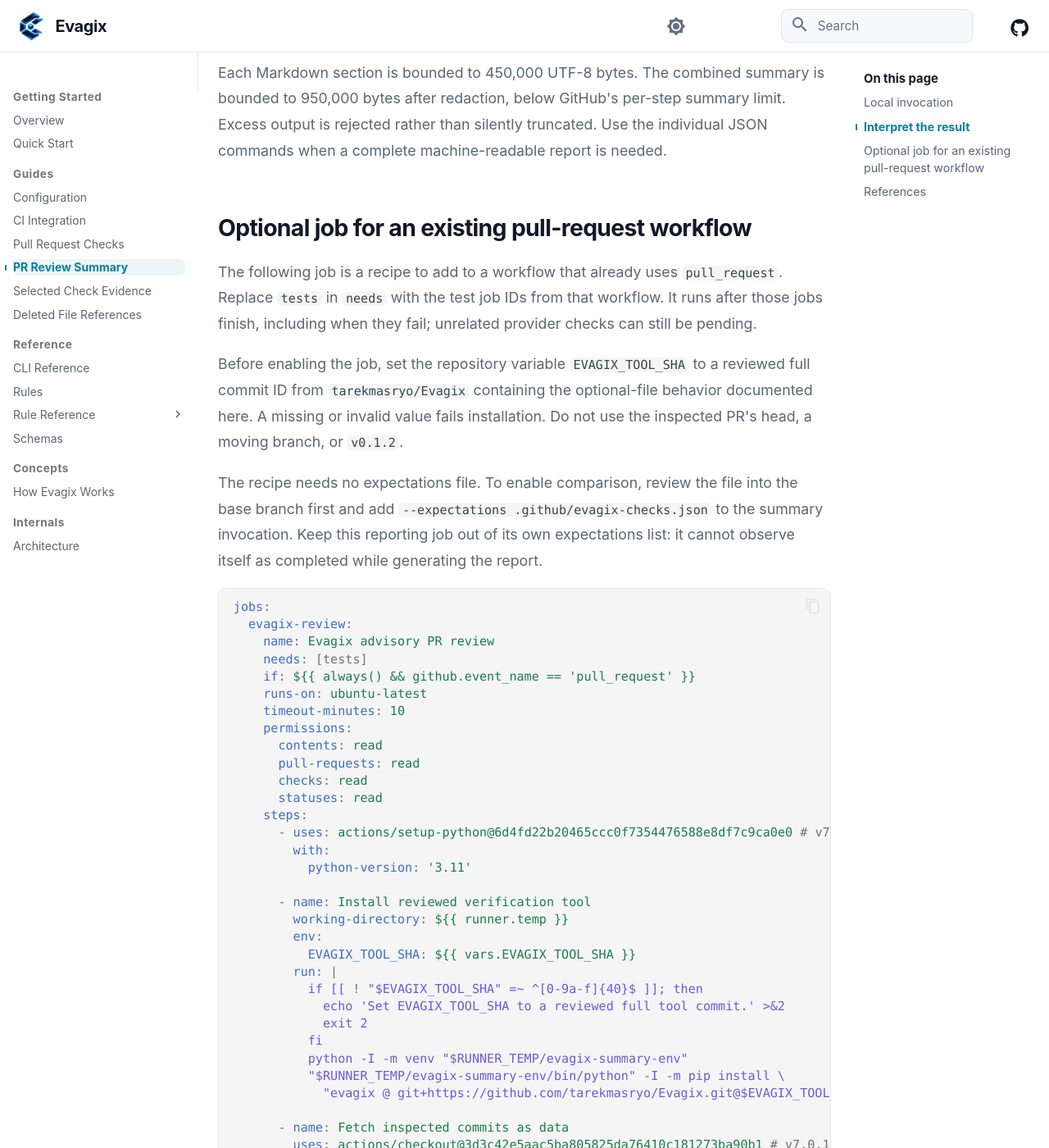
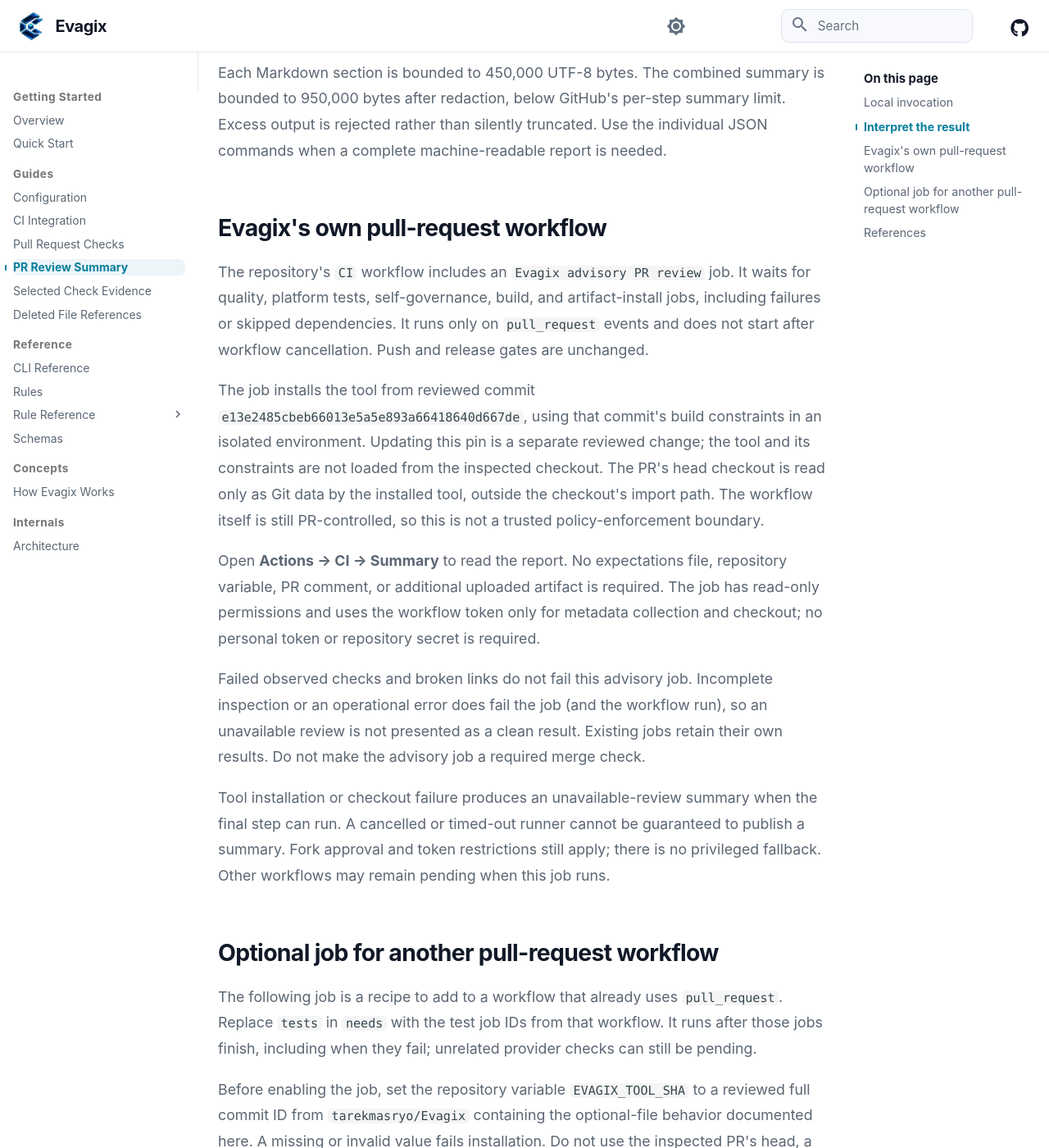
Before and after one commit to tarekmasryo/Evagix, an MkDocs documentation site: the page built from docs/guides/pr-review-summary.md, in a window 1280 px wide and 1400 px high, scrolled down 2007 px. Shown: the whole window at 82% size. Built offline with MkDocs 1.6.1 and Material for MkDocs 9.7.7, drawn with Linux system fonts in a browser that asks for light colours; comment, search, counter and statistics services are not loaded; some of the changed text lies outside the part shown.

Commit message:
ci: run advisory PR summaries after existing checks

````diff
--- a/docs/guides/pr-review-summary.md
+++ b/docs/guides/pr-review-summary.md
@@ -69,7 +69,38 @@ bounded to 950,000 bytes after redaction, below GitHub's per-step summary limit.
 Excess output is rejected rather than silently truncated. Use the individual
 JSON commands when a complete machine-readable report is needed.
 
-## Optional job for an existing pull-request workflow
+## Evagix's own pull-request workflow
+
+The repository's `CI` workflow includes an `Evagix advisory PR review` job.
+It waits for quality, platform tests, self-governance, build, and artifact-install
+jobs, including failures or skipped dependencies. It runs only on `pull_request`
+events and does not start after workflow cancellation. Push and release gates
+are unchanged.
+
+The job installs the tool from reviewed commit
+`e13e2485cbeb66013e5a5e893a66418640d667de`, using that commit's build constraints
+in an isolated environment. Updating this pin is a separate reviewed change;
+the tool and its constraints are not loaded from the inspected checkout. The PR's head
+checkout is read only as Git data by the installed tool, outside the checkout's
+import path. The workflow itself is still PR-controlled, so this is not a trusted
+policy-enforcement boundary.
+
+Open **Actions → CI → Summary** to read the report. No expectations file,
+repository variable, PR comment, or additional uploaded artifact is required.
+The job has read-only permissions and uses the workflow token only for metadata
+collection and checkout; no personal token or repository secret is required.
+
+Failed observed checks and broken links do not fail this advisory job. Incomplete
+inspection or an operational error does fail the job (and the workflow run), so
+an unavailable review is not presented as a clean result. Existing jobs retain
+their own results. Do not make the advisory job a required merge check.
+
+Tool installation or checkout failure produces an unavailable-review summary
+when the final step can run. A cancelled or timed-out runner cannot be guaranteed
+to publish a summary. Fork approval and token restrictions still apply; there is
+no privileged fallback. Other workflows may remain pending when this job runs.
+
+## Optional job for another pull-request workflow
 
 The following job is a recipe to add to a workflow that already uses
 `pull_request`. Replace `tests` in `needs` with the test job IDs from that
@@ -91,7 +122,7 @@ jobs:
   evagix-review:
     name: Evagix advisory PR review
     needs: [tests]
-    if: ${{ always() && github.event_name == 'pull_request' }}
+    if: ${{ always() && !cancelled() && github.event_name == 'pull_request' }}
     runs-on: ubuntu-latest
     timeout-minutes: 10
     permissions:
@@ -143,18 +174,14 @@ jobs:
             --base "$BASE_SHA" --head "$HEAD_SHA" > "$report"
           review_status=$?
           set -e
-          case "$review_status" in
-            0|1)
-              cat "$report" >> "$GITHUB_STEP_SUMMARY"
-              exit "$review_status"
-              ;;
-            *)
-              printf '%s\n' '## Evagix review unavailable' '' \
-                'The review could not inspect matching committed inputs and GitHub evidence. See the operational error; no clean result is implied.' \
-                >> "$GITHUB_STEP_SUMMARY"
-              exit 2
-              ;;
-          esac
+          if [[ ( "$review_status" == 0 || "$review_status" == 1 ) && -s "$report" ]]; then
+            cat "$report" >> "$GITHUB_STEP_SUMMARY"
+            exit "$review_status"
+          fi
+          printf '%s\n' '## Evagix review unavailable' '' \
+            'The review could not inspect matching committed inputs and GitHub evidence. See the operational error; no clean result is implied.' \
+            >> "$GITHUB_STEP_SUMMARY"
+          exit 2
 ```
 
 The checkout is inspected as Git data. The job neither installs dependencies from
@@ -174,8 +201,9 @@ an assertion that required checks are missing. If the PR base or head changes
 after the triggering event, the module refuses to combine results for different
 snapshots. Run a new review with the current explicit revisions.
 
-The recipe is an optional integration example; it is not automatically enabled
-in the repository and does not establish hosted-workflow validation by itself.
+The recipe is an optional integration example for other repositories. Local
+shell tests and review do not establish hosted-workflow validation; confirm the
+report in an actual run after enabling the job.
 
 ## References
 
````
Also changed, not shown: CHANGELOG.md (+1 -0 lines), 2 other files.
